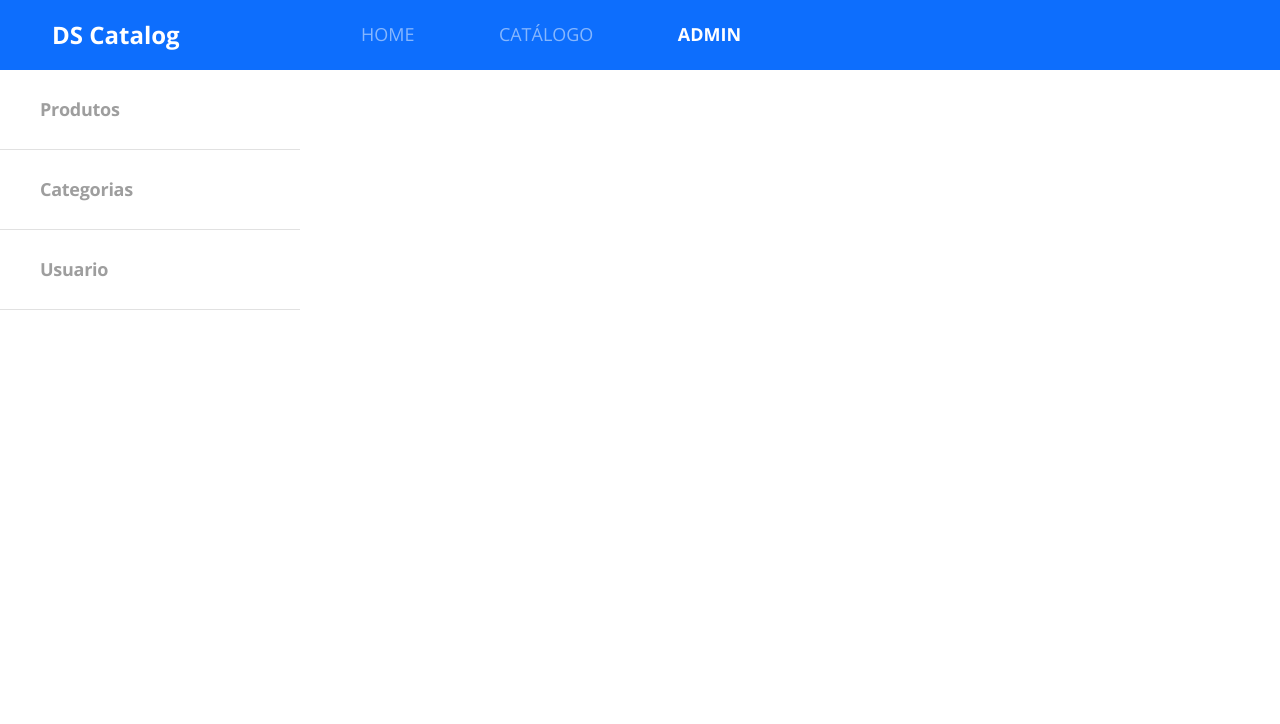
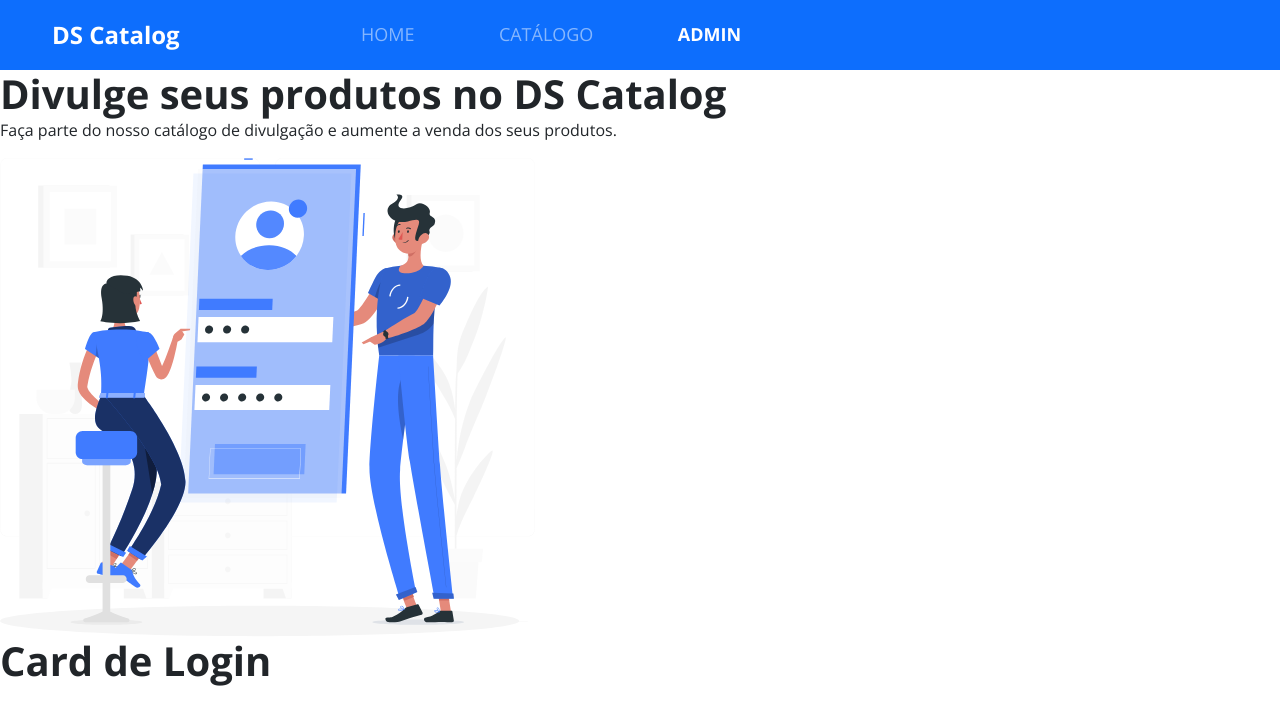
Before and after one commit to Paulojosep/dscatalog, a React (Create React App) app in the folder frontweb/: page /admin/auth/login in a window 1280 px wide. Shown: the top 724 px of the page. Built offline with nearby package versions, Linux system fonts and the light colour scheme; no server answers.

Commit message:
Auth routes

```diff
--- a/frontweb/src/Routes.tsx
+++ b/frontweb/src/Routes.tsx
@@ -1,6 +1,7 @@
 import { BrowserRouter, Redirect, Route, Switch } from 'react-router-dom';
 import NavBar from './components/NavBar';
 import Admin from './pages/Admin';
+import Auth from './pages/Admin/Auth';
 import Catalog from './pages/Catalog';
 import Home from './pages/Home';
 import ProductDetails from './pages/ProductDetails';
@@ -19,6 +20,10 @@
         <Route path="/products/:productId">
           <ProductDetails />
         </Route>
+        <Redirect from="/admin/auth" to="/admin/auth/login" exact />
+        <Route path="/admin/auth">
+          <Auth />
+        </Route>
         <Redirect from="/admin" to="/admin/products" exact />
         <Route path="/admin">
           <Admin />
--- /dev/null
+++ b/frontweb/src/pages/Admin/Auth/index.tsx
@@ -0,0 +1,32 @@
+import { ReactComponent as AuthImage } from '../../../assets/images/auth-image.svg';
+import { Route, Switch } from 'react-router-dom';
+
+const Auth = () => {
+  return (
+    <div className="auth-container">
+      <div className="auth-banner-container">
+        <h1>Divulge seus produtos no DS Catalog</h1>
+        <p>
+          Faça parte do nosso catálogo de divulgação e aumente a venda dos seus
+          produtos.
+        </p>
+        <AuthImage />
+      </div>
+      <div className="auth-form-container">
+        <Switch>
+          <Route path="/admin/auth/login">
+            <h1>Card de Login</h1>
+          </Route>
+          <Route path="/admin/auth/signup">
+            <h1>Card de Signup</h1>
+          </Route>
+          <Route path="/admin/auth/recover">
+            <h1>Card de Recover</h1>
+          </Route>
+        </Switch>
+      </div>
+    </div>
+  );
+};
+
+export default Auth;
```
Also changed, not shown: frontweb/src/assets/images/auth-image.svg (added).
